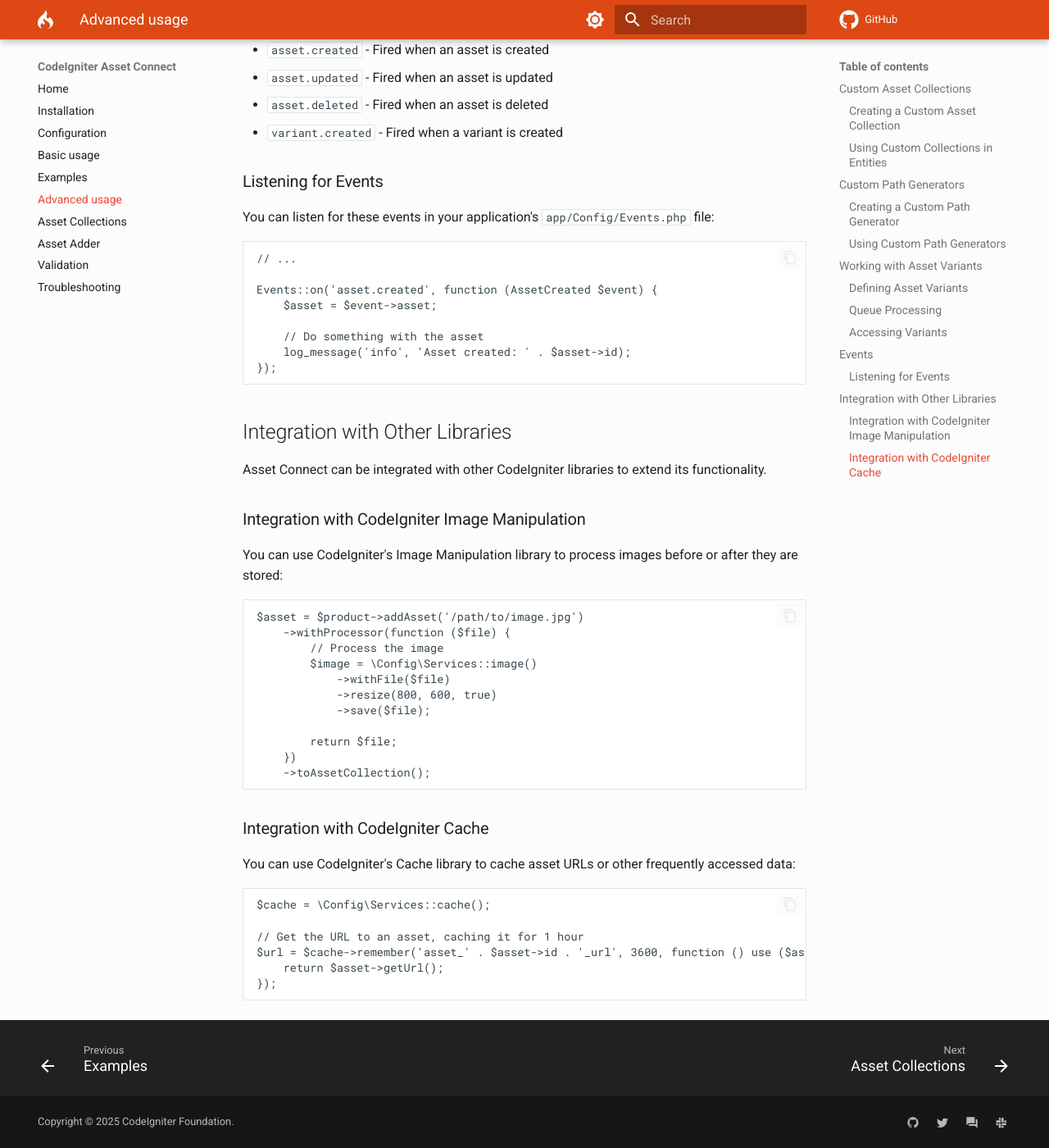
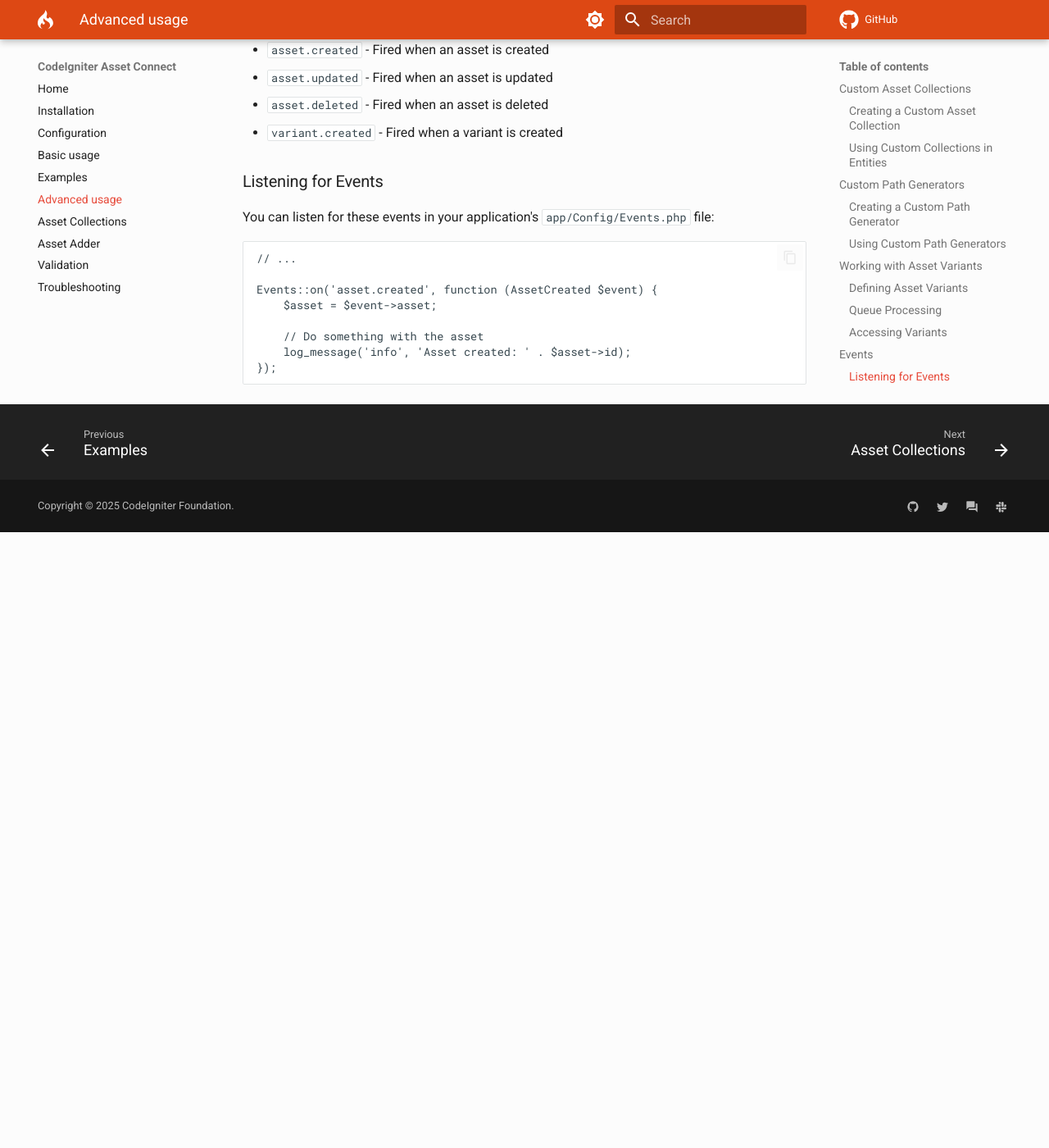
Before and after one commit to maniaba/asset-connect, an MkDocs documentation site: the page built from docs/advanced-usage.md, in a window 1280 px wide and 1400 px high, scrolled down 4401 px. Shown: the whole window at 82% size. Built offline with MkDocs 1.6.1 and Material for MkDocs 9.7.7, drawn with Linux system fonts in a browser that asks for light colours; comment, search, counter and statistics services are not loaded; a style sheet for code colours, icons or effects is not loaded; after the commit the page ends 5050 px from its top, so only the background shows below that; some of the changed text lies outside the part shown.

Commit message:
Refactor advanced usage documentation to remove outdated integration examples and improve clarity

````diff
--- a/docs/advanced-usage.md
+++ b/docs/advanced-usage.md
@@ -97,7 +97,7 @@ class YearMonthPathGenerator implements PathGeneratorInterface
         $entityType = $asset->entity_type;
         $entityId = $asset->entity_id;
 
-        return "uploads/{$collection}/{$date}/{$entityType}/{$entityId}/{$asset->id}-{$asset->file_name}";
+        return "uploads/{$collection}/{$date}/{$entityType}/{$entityId}/{$asset->file_name}";
     }
 }
 ```
@@ -212,38 +212,3 @@ Events::on('asset.created', function (AssetCreated $event) {
     log_message('info', 'Asset created: ' . $asset->id);
 });
 ```
-
-## Integration with Other Libraries
-
-Asset Connect can be integrated with other CodeIgniter libraries to extend its functionality.
-
-### Integration with CodeIgniter Image Manipulation
-
-You can use CodeIgniter's Image Manipulation library to process images before or after they are stored:
-
-```php
-$asset = $product->addAsset('/path/to/image.jpg')
-    ->withProcessor(function ($file) {
-        // Process the image
-        $image = \Config\Services::image()
-            ->withFile($file)
-            ->resize(800, 600, true)
-            ->save($file);
-
-        return $file;
-    })
-    ->toAssetCollection();
-```
-
-### Integration with CodeIgniter Cache
-
-You can use CodeIgniter's Cache library to cache asset URLs or other frequently accessed data:
-
-```php
-$cache = \Config\Services::cache();
-
-// Get the URL to an asset, caching it for 1 hour
-$url = $cache->remember('asset_' . $asset->id . '_url', 3600, function () use ($asset) {
-    return $asset->getUrl();
-});
-```
````
